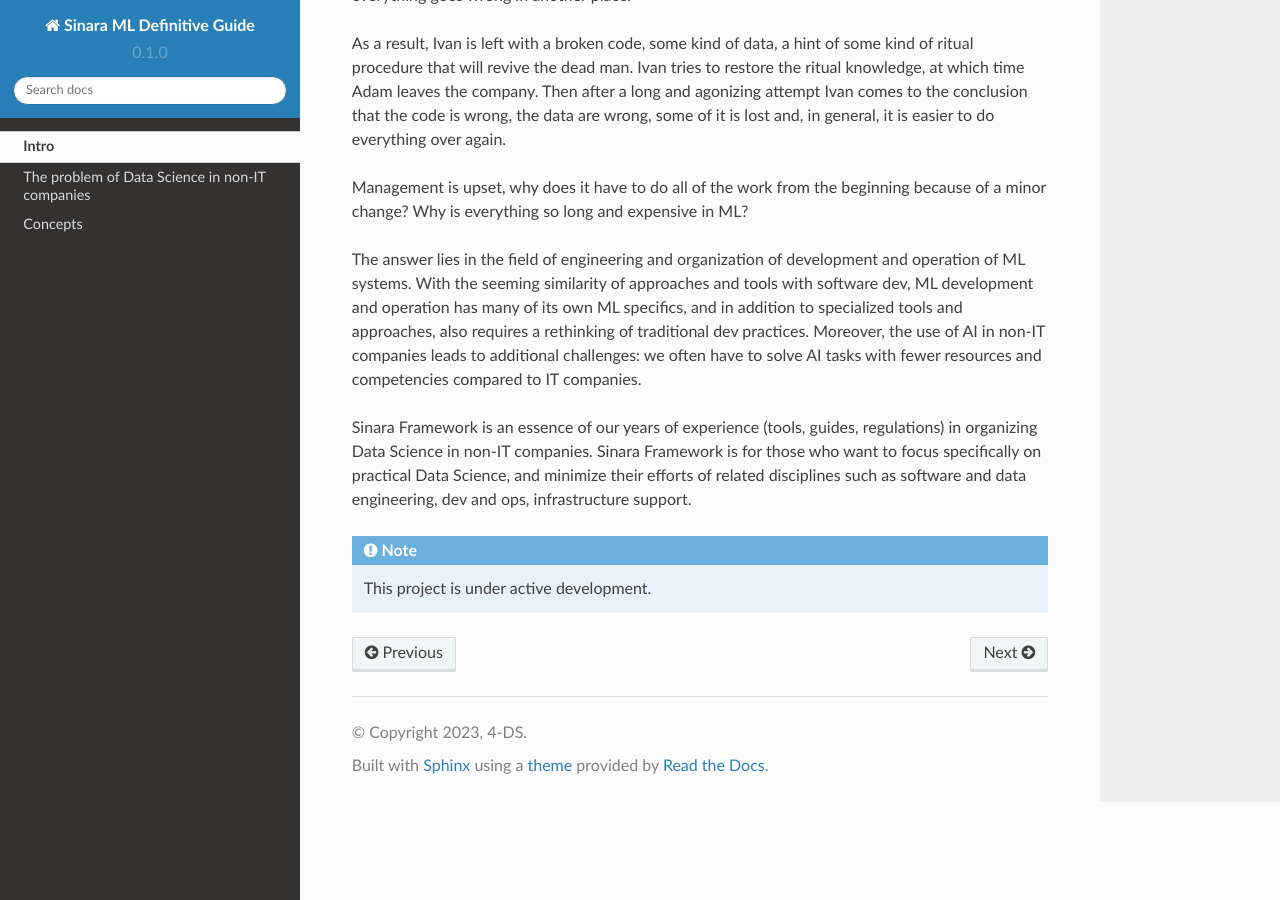
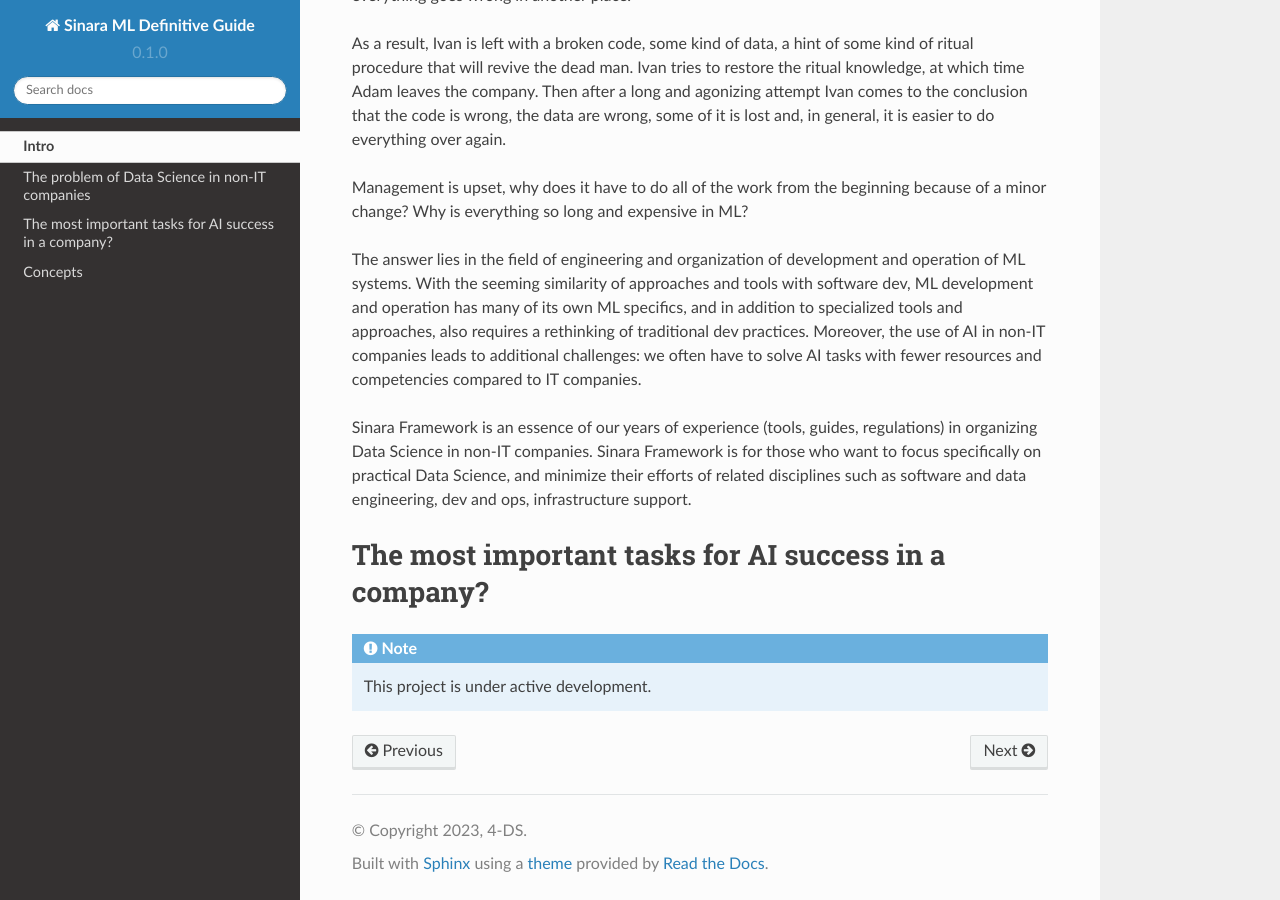
Before and after one commit to 4-DS/SinaraML-Def-Guide, a Sphinx documentation site: the page built from docs/source/intro.rst, in a window 1280 px wide and 900 px high, scrolled down 693 px. Built offline with Sphinx 7.4.7 and the Read the Docs theme 2.0.0, drawn with Linux system fonts in a browser that asks for light colours.

Commit message:
Update intro.rst

```diff
--- a/docs/source/intro.rst
+++ b/docs/source/intro.rst
@@ -4,7 +4,7 @@ Intro
 **The Sinara ML Definitive Guide** is a guide to systematic development of ML models using the Sinara Framework. This guide is about ML pipelines (ML system) development not about using specialized Data Science libraries to train models or mathematics. Sinara Framework allows the Data Scientist to focus on Data Science tasks by minimize the efforts associated with engineering and other dev and ops tasks.
 
 The problem of Data Science in non-IT companies
-==================================================================================
+===============================================
 Why are so many companies starting to develop AI experiencing serious difficulties? If we ask such a question to the developers of AI systems, then we will get a lot of different answers, but the story as it is seen from the side of the Data Scientist is the same.
 
 Let's imagine a large non-IT company that started to develop AI and in which data scientists appeared. Adam released the first model. Passed the "weights" and a few py files to the prod.
@@ -19,6 +19,9 @@ The answer lies in the field of engineering and organization of development and
 
 Sinara Framework is an essence of our years of experience (tools, guides, regulations) in organizing Data Science in non-IT companies. Sinara Framework is for those who want to focus specifically on practical Data Science, and minimize their efforts of related disciplines such as software and data engineering, dev and ops, infrastructure support.
 
+The most important tasks for AI success in a company?
+=====================================================
+
 .. note::
 
    This project is under active development.
```
